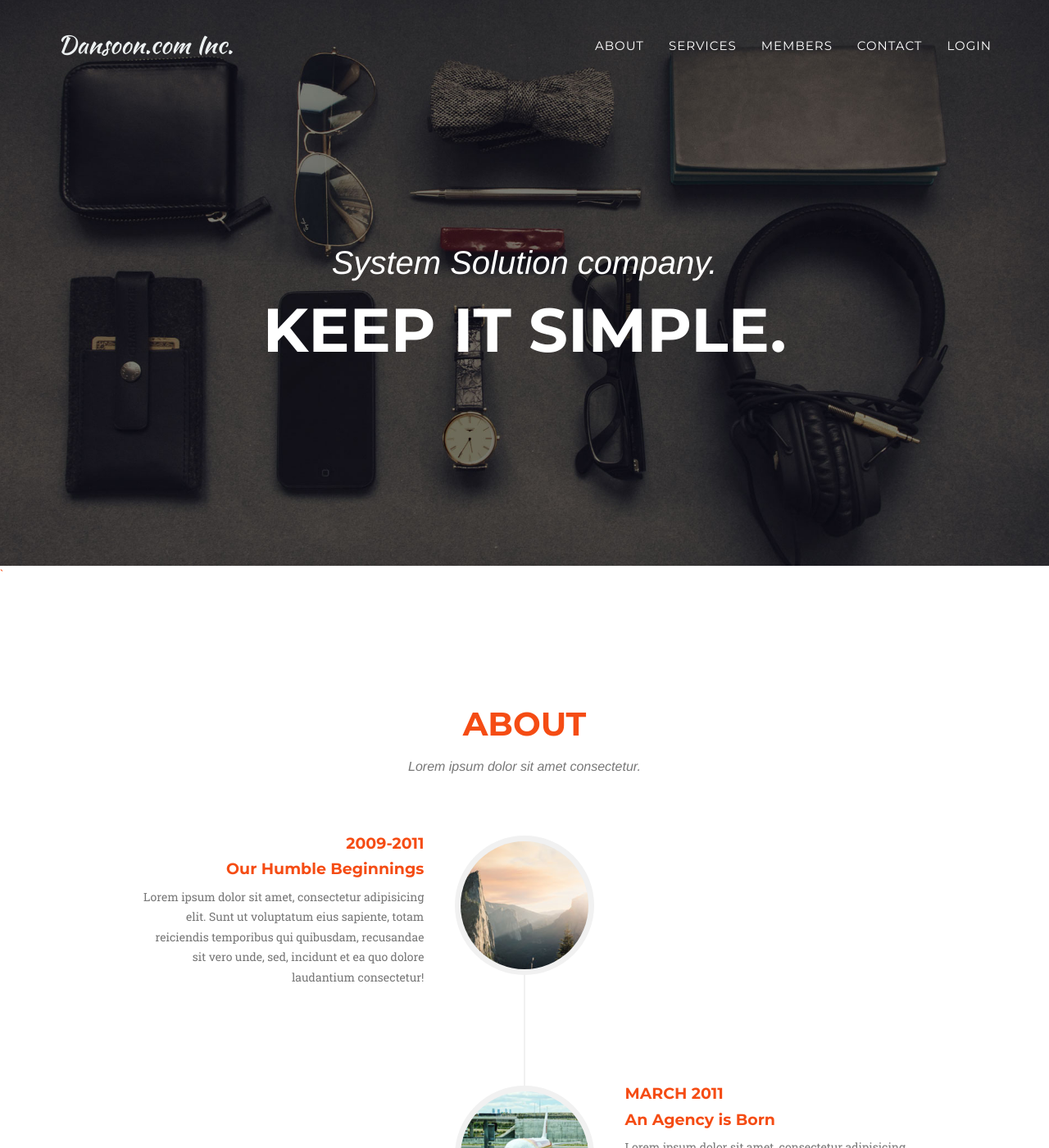
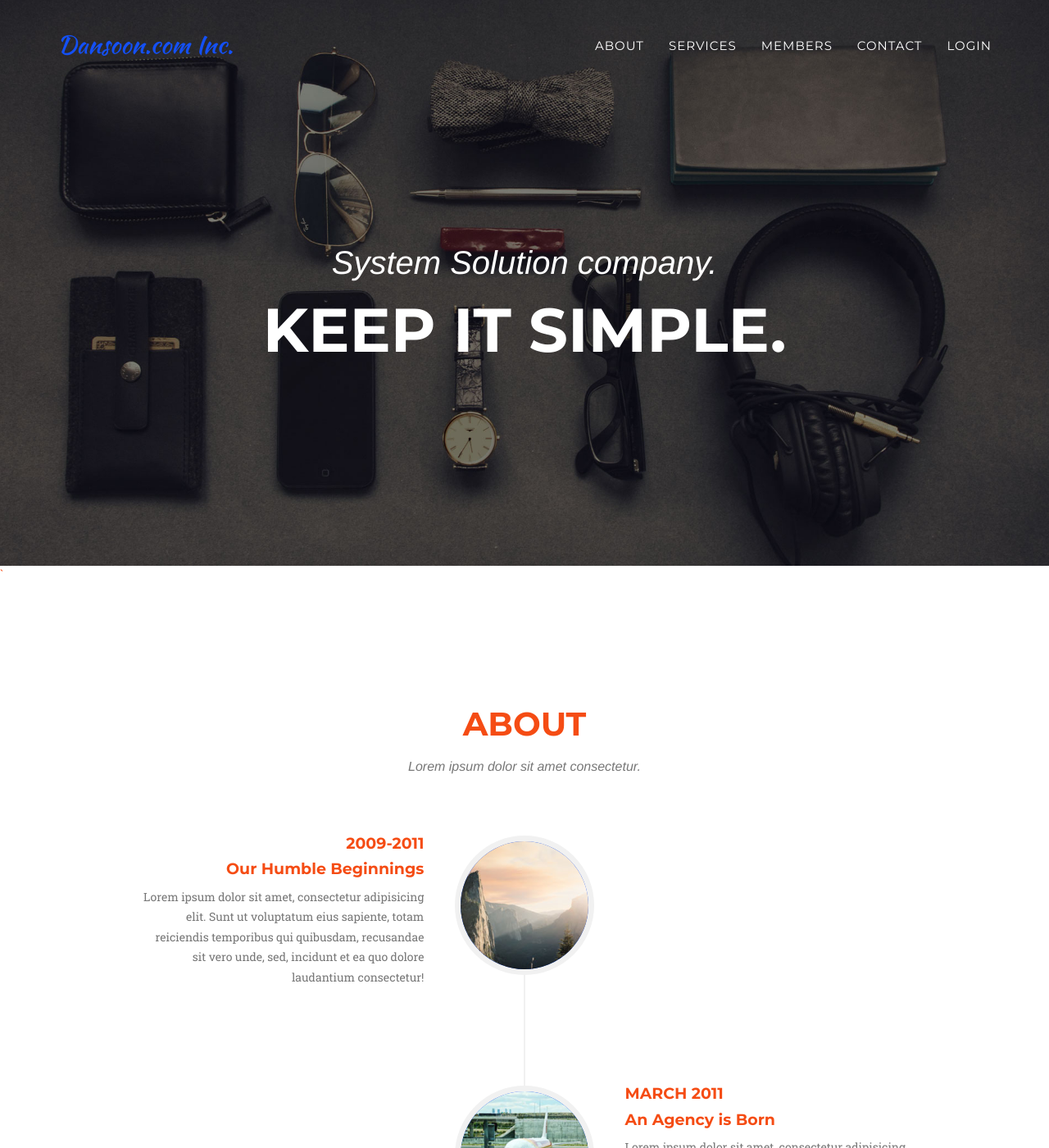
Before and after one commit to dansooninc/dansooninc.github.io, a Jekyll site: the page built from index.html, in a window 1280 px wide and 1400 px high. Shown: the whole window at 82% size. Built offline with Jekyll 4.4.1, drawn with Linux system fonts in a browser that asks for light colours; some web fonts are replaced.

Commit message:
Update _config.yml

```diff
--- a/_config.yml
+++ b/_config.yml
@@ -10,7 +10,7 @@ description: "Write an awesome description for your new site here. You can edit
 
 # Color settings (hex-codes without the leading hash-tag)
 color:
-  primary: ECF0F1
+  primary: 1450F5
   secondary: F54C14
   secondary-dark: 1BF514
 
```
